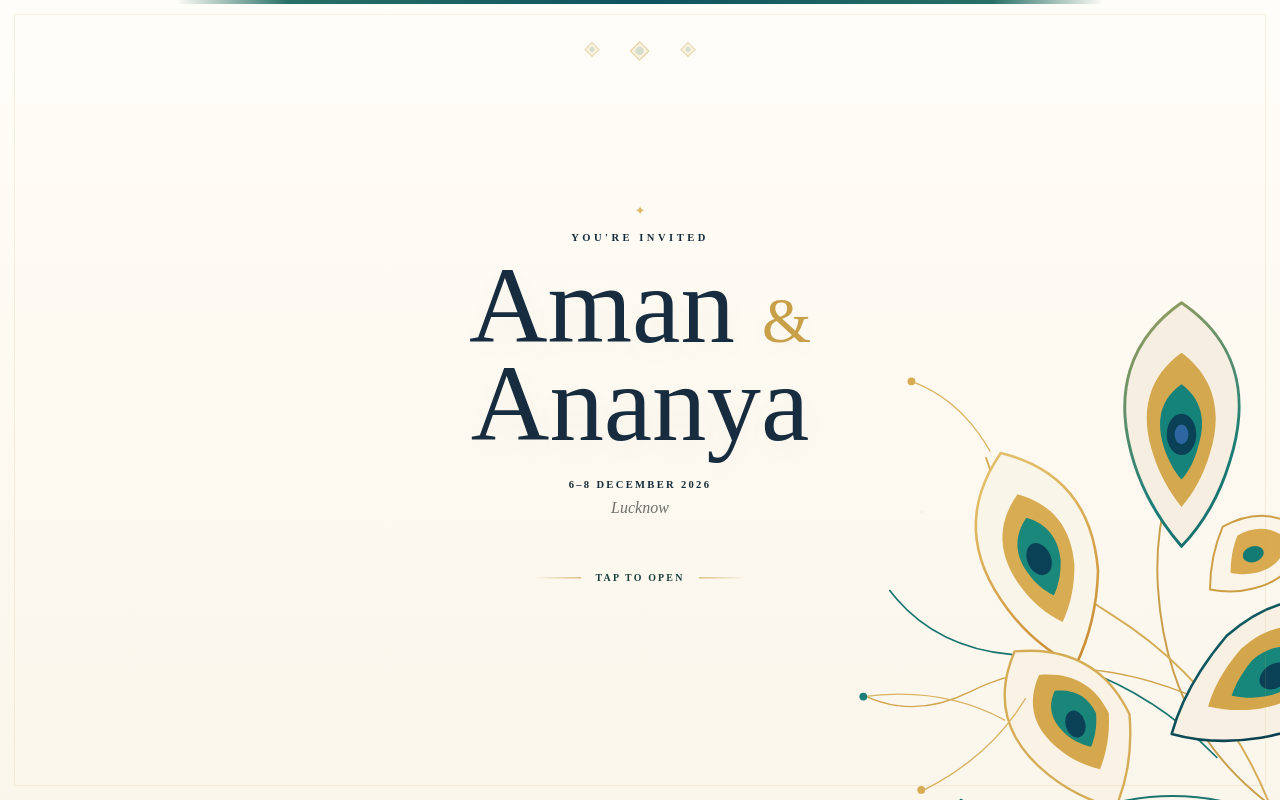
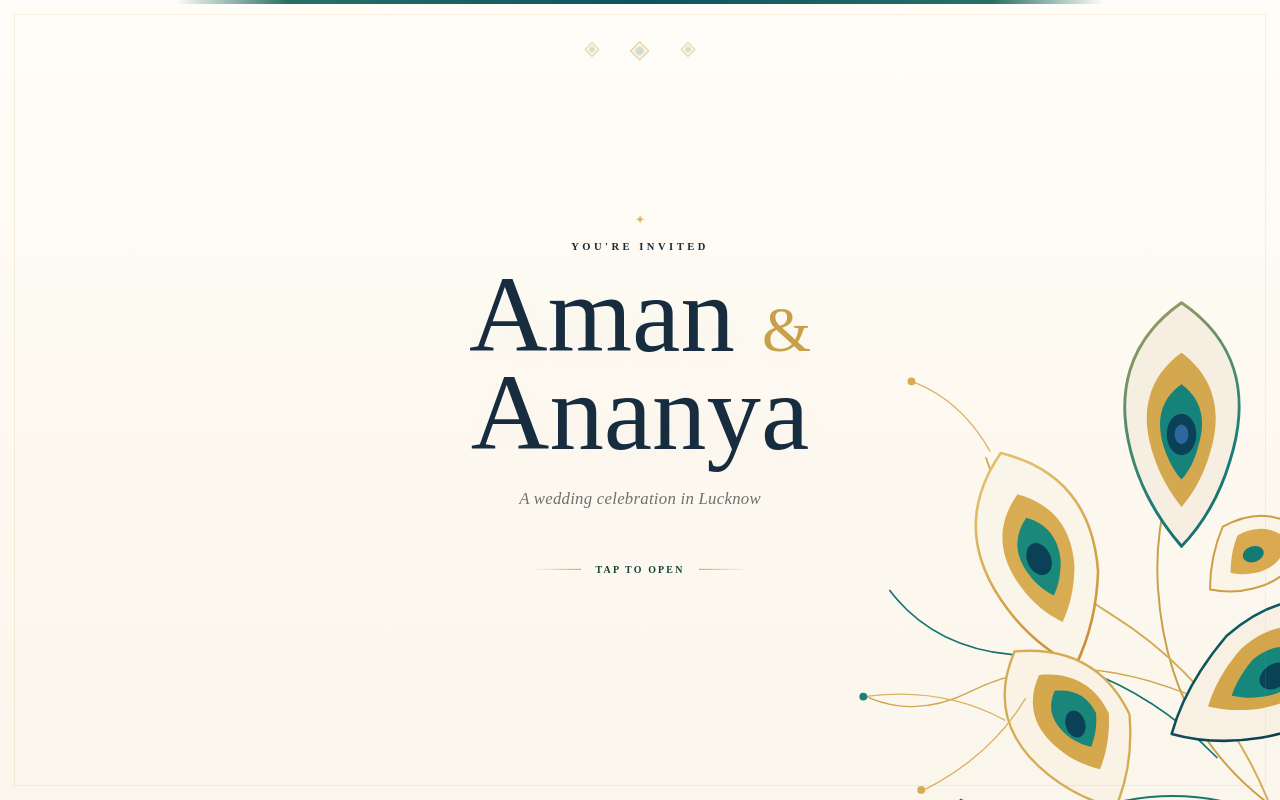
Before and after one commit to aman-srv12/peacock-wedding-card, a Next.js app: page / in a window 1280 px wide. Shown: the top 800 px of the page. Built offline with nearby package versions, Linux system fonts and the light colour scheme.

Commit message:
fix: Polish opening and scratch reveal interactions

```diff
--- a/app/globals.css
+++ b/app/globals.css
@@ -17,6 +17,7 @@
   --display-font: var(--font-display-face), Georgia, serif;
   --script-font: var(--font-script-face), "Snell Roundhand", cursive;
   --body-font: var(--font-body-face), Arial, sans-serif;
+  --devanagari-font: var(--font-devanagari-face), "Noto Serif Devanagari", serif;
   --paper:
     radial-gradient(circle at 25% 18%, rgb(218 184 102 / 7%) 0 1px, transparent 1.4px),
     radial-gradient(circle at 72% 64%, rgb(10 61 78 / 4%) 0 1px, transparent 1.35px),
@@ -232,22 +233,13 @@ button {
   font-style: normal;
 }
 
-.invitation-cover__date {
-  margin-top: 1.65rem;
-  color: var(--ink);
-  font-family: var(--body-font);
-  font-size: 0.66rem;
-  font-weight: 700;
-  letter-spacing: 0.22em;
-  text-transform: uppercase;
-}
-
-.invitation-cover__place {
-  margin-top: 0.55rem;
+.invitation-cover__occasion {
+  margin-top: 1.7rem;
   color: var(--muted);
   font-family: var(--display-font);
-  font-size: 1rem;
+  font-size: 1.05rem;
   font-style: italic;
+  letter-spacing: 0.015em;
 }
 
 .invitation-cover__tap {
@@ -334,7 +326,7 @@ button {
 .ganesh-welcome__invocation {
   margin: 0;
   color: var(--gold-600);
-  font-family: var(--display-font);
+  font-family: var(--devanagari-font);
   font-size: clamp(1.05rem, 2vw, 1.3rem);
   letter-spacing: 0.05em;
 }
@@ -342,7 +334,7 @@ button {
 .ganesh-welcome__title {
   margin: 0.35rem 0 0;
   color: var(--ink);
-  font-family: var(--display-font);
+  font-family: var(--devanagari-font);
   font-size: clamp(2.7rem, 6vw, 4.9rem);
   font-weight: 500;
   letter-spacing: 0.03em;
@@ -352,7 +344,7 @@ button {
 .ganesh-welcome__verse {
   margin: 0;
   color: #34464c;
-  font-family: var(--display-font);
+  font-family: var(--devanagari-font);
   font-size: clamp(1rem, 2vw, 1.18rem);
   line-height: 1.85;
 }
@@ -490,6 +482,15 @@ button {
   cursor: grabbing;
 }
 
+.scratch-reveal__caption {
+  margin: 0.85rem 0 0;
+  color: rgb(21 43 57 / 52%);
+  font-family: var(--display-font);
+  font-size: 0.88rem;
+  font-style: italic;
+  line-height: 1.4;
+}
+
 .scratch-reveal__fallback {
   position: absolute;
   z-index: 3;
@@ -544,14 +545,6 @@ button {
 .couple-hero__location i {
   color: var(--gold-500);
   font-style: normal;
-}
-
-.couple-hero__hint {
-  margin: 0.7rem 0 0;
-  color: var(--muted);
-  font-family: var(--display-font);
-  font-size: 0.92rem;
-  font-style: italic;
 }
 
 @keyframes invitation-open {
--- a/app/layout.js
+++ b/app/layout.js
@@ -2,6 +2,7 @@ import {
   Cormorant_Garamond,
   Great_Vibes,
   Manrope,
+  Noto_Serif_Devanagari,
 } from "next/font/google";
 import "./globals.css";
 
@@ -22,6 +23,13 @@ const scriptFont = Great_Vibes({
 const bodyFont = Manrope({
   subsets: ["latin"],
   variable: "--font-body-face",
+  display: "swap",
+});
+
+const devanagariFont = Noto_Serif_Devanagari({
+  subsets: ["devanagari"],
+  weight: ["400", "600"],
+  variable: "--font-devanagari-face",
   display: "swap",
 });
 
@@ -63,7 +71,7 @@ export default function RootLayout({ children }) {
   return (
     <html lang="en">
       <body
-        className={`${displayFont.variable} ${scriptFont.variable} ${bodyFont.variable}`}
+        className={`${displayFont.variable} ${scriptFont.variable} ${bodyFont.variable} ${devanagariFont.variable}`}
       >
         {children}
       </body>
--- a/components/CoupleHero.js
+++ b/components/CoupleHero.js
@@ -51,8 +51,6 @@ export default function CoupleHero() {
         <p className="couple-hero__location">
           {wedding.city} <i>·</i> {wedding.state}
         </p>
-
-        <p className="couple-hero__hint">Gently scratch to reveal our wedding date</p>
       </div>
     </section>
   );
--- a/components/InvitationCover.js
+++ b/components/InvitationCover.js
@@ -1,6 +1,6 @@
 "use client";
 
-import { useState } from "react";
+import { useEffect, useState } from "react";
 import Image from "next/image";
 import { wedding } from "../data/wedding";
 
@@ -9,6 +9,17 @@ export default function InvitationCover() {
   const [dismissed, setDismissed] = useState(false);
   const { groom, bride } = wedding.couple;
 
+  useEffect(() => {
+    if (dismissed) return undefined;
+
+    const previousOverflow = document.body.style.overflow;
+    document.body.style.overflow = "hidden";
+
+    return () => {
+      document.body.style.overflow = previousOverflow;
+    };
+  }, [dismissed]);
+
   if (dismissed) return null;
 
   return (
@@ -16,8 +27,10 @@ export default function InvitationCover() {
       type="button"
       className={`invitation-cover${opening ? " invitation-cover--opening" : ""}`}
       onClick={() => setOpening(true)}
-      onAnimationEnd={() => {
-        if (opening) setDismissed(true);
+      onAnimationEnd={(event) => {
+        if (opening && event.animationName === "invitation-open") {
+          setDismissed(true);
+        }
       }}
       aria-label="Open Aman and Ananya's wedding invitation"
     >
@@ -44,8 +57,9 @@ export default function InvitationCover() {
         <span className="invitation-cover__names">
           {groom.firstName} <i>&amp;</i> {bride.firstName}
         </span>
-        <span className="invitation-cover__date">{wedding.dateRange}</span>
-        <span className="invitation-cover__place">{wedding.city}</span>
+        <span className="invitation-cover__occasion">
+          A wedding celebration in {wedding.city}
+        </span>
 
         <span className="invitation-cover__tap">
           <i aria-hidden="true" />
--- a/components/ScratchReveal.js
+++ b/components/ScratchReveal.js
@@ -4,7 +4,12 @@ import { useEffect, useRef, useState } from "react";
 
 const SCRATCH_THRESHOLD = 0.46;
 
-export default function ScratchReveal({ children, className = "" }) {
+export default function ScratchReveal({
+  children,
+  className = "",
+  prompt = "Gently scratch to reveal our wedding date",
+  revealedText = "Our celebration begins in Lucknow",
+}) {
   const canvasRef = useRef(null);
   const drawingRef = useRef(false);
   const lastPointRef = useRef(null);
@@ -37,7 +42,7 @@ export default function ScratchReveal({ children, className = "" }) {
       context.fillStyle = gradient;
       context.fillRect(0, 0, rect.width, rect.height);
 
-      context.globalAlpha = 0.16;
+      context.globalAlpha = 0.15;
       context.strokeStyle = "#e8cf91";
       context.lineWidth = 1;
       for (let x = -rect.height; x < rect.width + rect.height; x += 18) {
@@ -46,13 +51,32 @@ export default function ScratchReveal({ children, className = "" }) {
         context.lineTo(x + rect.height, rect.height);
         context.stroke();
       }
+
+      context.globalAlpha = 0.22;
+      context.strokeStyle = "#f2dfaa";
+      context.lineWidth = 1.25;
+      const eyeX = rect.width * 0.5;
+      const eyeY = rect.height * 0.5;
+      context.beginPath();
+      context.ellipse(eyeX, eyeY, 31, 15, 0, 0, Math.PI * 2);
+      context.stroke();
+      context.beginPath();
+      context.ellipse(eyeX, eyeY, 12, 8, 0, 0, Math.PI * 2);
+      context.stroke();
+
       context.globalAlpha = 1;
-
+      const bodyStyles = getComputedStyle(document.body);
+      const bodyFace =
+        bodyStyles.getPropertyValue("--font-body-face").trim() || "Arial";
       context.fillStyle = "#f2dfaa";
       context.textAlign = "center";
       context.textBaseline = "middle";
-      context.font = "600 11px Arial, sans-serif";
-      context.fillText("GENTLY SCRATCH TO REVEAL", rect.width / 2, rect.height / 2);
+      context.font = `600 10px ${bodyFace}, Arial, sans-serif`;
+      context.fillText(
+        "GENTLY SCRATCH TO REVEAL",
+        rect.width / 2,
+        rect.height / 2 + 30,
+      );
     };
 
     paintCover();
@@ -80,11 +104,17 @@ export default function ScratchReveal({ children, className = "" }) {
     context.globalCompositeOperation = "destination-out";
     context.lineCap = "round";
     context.lineJoin = "round";
-    context.lineWidth = Math.max(28, canvas.getBoundingClientRect().width * 0.075);
+    context.lineWidth = Math.max(30, canvas.getBoundingClientRect().width * 0.08);
     context.beginPath();
     context.moveTo(from.x, from.y);
     context.lineTo(to.x, to.y);
     context.stroke();
+
+    if (from.x === to.x && from.y === to.y) {
+      context.beginPath();
+      context.arc(from.x, from.y, context.lineWidth / 2, 0, Math.PI * 2);
+      context.fill();
+    }
     context.restore();
   };
 
@@ -110,7 +140,9 @@ export default function ScratchReveal({ children, className = "" }) {
     event.currentTarget.setPointerCapture?.(event.pointerId);
     drawingRef.current = true;
     setStarted(true);
-    lastPointRef.current = pointFromEvent(event);
+    const point = pointFromEvent(event);
+    lastPointRef.current = point;
+    scratchBetween(point, point);
   };
 
   const move = (event) => {
@@ -135,7 +167,13 @@ export default function ScratchReveal({ children, className = "" }) {
 
   return (
     <div className={`scratch-reveal ${className}`.trim()}>
-      <div className="scratch-reveal__content">{children}</div>
+      <div
+        className="scratch-reveal__content"
+        aria-live={revealed ? "polite" : "off"}
+      >
+        {children}
+      </div>
+
       {!revealed ? (
         <>
           <canvas
@@ -157,6 +195,10 @@ export default function ScratchReveal({ children, className = "" }) {
           </button>
         </>
       ) : null}
+
+      <p className="scratch-reveal__caption">
+        {revealed ? revealedText : prompt}
+      </p>
     </div>
   );
 }
```
